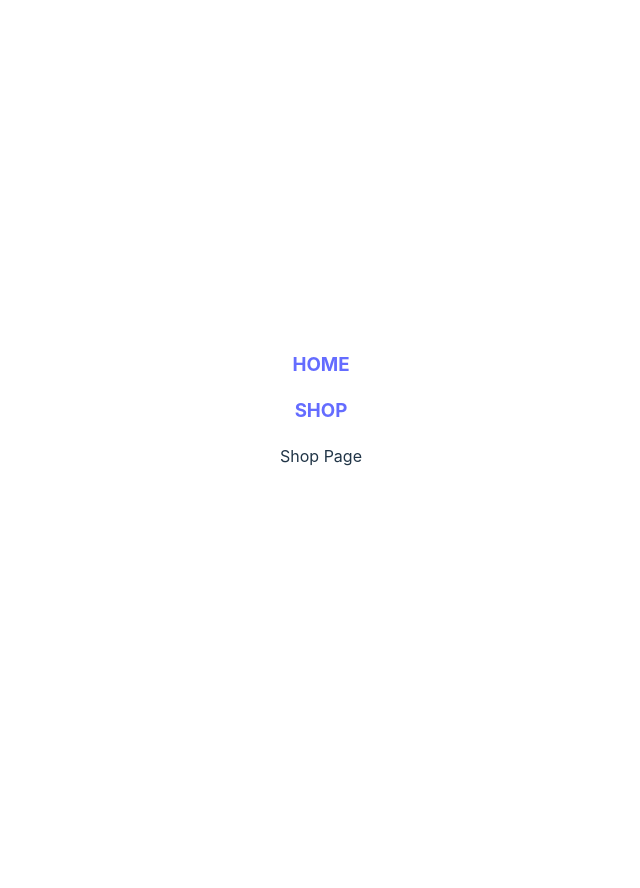
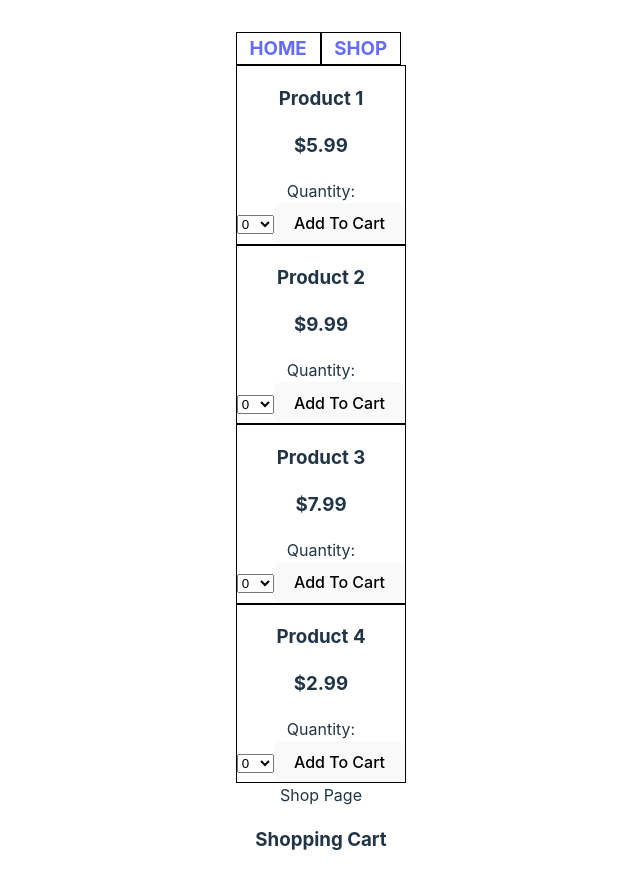
Before and after one commit to SuperHeavyBallet/TOP-Shopping-Cart, a React (Vite) app in the folder TOP-Shopping-Cart/: page /shop in a window 1280 px wide. Shown: the top 888 px of the page, without its empty margins (319-959 px from the left). Before the commit the page ends 800 px from the top, so only its background shows below. Built offline with nearby package versions, Linux system fonts and the light colour scheme.

Commit message:
Development

```diff
--- /dev/null
+++ b/TOP-Shopping-Cart/src/Components/HomePage/PageContainer/pageContainer.jsx
@@ -0,0 +1,12 @@
+export default function PageContainer( {pageName})
+
+
+{
+    const pageTitle = () => pageName ? pageName : "Untitled Page";
+
+    return(
+        <div>
+            {pageTitle()}
+        </div>
+    )
+}
--- a/TOP-Shopping-Cart/src/Components/HomePage/homePage.jsx
+++ b/TOP-Shopping-Cart/src/Components/HomePage/homePage.jsx
@@ -1,11 +1,17 @@
 import NavBar from "../navBar/navBar.jsx"
+import PageContainer from "./PageContainer/pageContainer.jsx"
+import styles from "./homePage.module.css"
 
 export default function HomePage(){
     return(
         <div>
 
             <NavBar />
-            Home Page
+
+
+            <div className={styles.pageContainer}>
+                Home Page
+            </div>
         </div>
     )
 }
--- /dev/null
+++ b/TOP-Shopping-Cart/src/Components/ShopPage/ProductItem/productItem.jsx
@@ -0,0 +1,48 @@
+import { useEffect, useState } from "react"
+import styles from "./productItem.module.css"
+
+export default function ProductItem( { productName, productPrice, addProductToCart})
+{
+
+    const [itemQuantity, setItemQuantity] = useState("0");
+
+    useEffect(() =>
+    {
+        console.log({productName}, itemQuantity);
+
+    }, itemQuantity)
+
+    function handleQuantityChange(e)
+    {
+        setItemQuantity(e.target.value);
+
+    }
+    function handleSubmitOrder()
+    {
+
+        addProductToCart(itemQuantity);
+    }
+    return(
+        <div className={styles.productItem}>
+            <h3>{productName}</h3>
+            <h3>${productPrice}</h3>
+            <div>Quantity:</div>
+            <select id="quantity" name="quantity"
+                onChange={handleQuantityChange}>
+                <option value={0}>0</option>
+                <option value={1}>1</option>
+                <option value={2}>2</option>
+                <option value={3}>3</option>
+                <option value={4}>4</option>
+                <option value={5}>5</option>
+                <option value={6}>6</option>
+                <option value={7}>7</option>
+                <option value={8}>8</option>
+                <option value={9}>9</option>
+                <option value={10}>10</option>
+
+            </select>
+            <button onClick={handleSubmitOrder}>Add To Cart</button>
+        </div>
+    )
+}
--- /dev/null
+++ b/TOP-Shopping-Cart/src/Components/ShopPage/ProductItem/productItem.module.css
@@ -0,0 +1,3 @@
+.productItem{
+    border: 1px solid black;
+}
--- /dev/null
+++ b/TOP-Shopping-Cart/src/Components/ShopPage/productList.json
@@ -0,0 +1,25 @@
+
+{
+    "products": [
+        {
+            "id": 1,
+            "name": "Product 1",
+            "price": "5.99"
+        },
+        {
+            "id": 2,
+            "name": "Product 2",
+            "price": "9.99"
+        },
+        {
+            "id": 3,
+            "name": "Product 3",
+            "price": "7.99"
+        },
+        {
+            "id": 4,
+            "name": "Product 4",
+            "price": "2.99"
+        }
+    ]
+}
--- a/TOP-Shopping-Cart/src/Components/ShopPage/shopPage.jsx
+++ b/TOP-Shopping-Cart/src/Components/ShopPage/shopPage.jsx
@@ -1,12 +1,62 @@
 import NavBar from "../navBar/navBar";
+import ProductItem from "./ProductItem/productItem.jsx";
+import styles from "./shopPage.module.css"
+import productsList from "./productList.json"
+import ShoppingCart from "../ShoppingCart/shoppingCart.jsx";
+import { useEffect, useState } from "react";
 
 export default function ShopPage()
 {
+    const [ cartContents, setCartContents ] = useState([]);
+
+    useEffect(() =>
+    {
+        const savedCart = localStorage.getItem('cartContents');
+        if (savedCart)
+        {
+            setCartContents(JSON.parse(savedCart));
+        }
+    }, []);
+
+    useEffect(() =>
+    {
+        localStorage.setItem("cartContents", JSON.stringify(cartContents));
+        }, [cartContents]);
+
+    function handleAddProductToCart(itemQuantity, productName)
+    {
+
+        setCartContents(prevContents => [[productName, itemQuantity], prevContents]);
+
+
+    }
     return(
         <div>
 
             <NavBar />
-            Shop Page
+
+            <div className={styles.pageContainer}>
+
+                {
+                    productsList.products.map((product) =>
+                        <ProductItem
+                            key={product.id}
+                            productName={product.name}
+                            productPrice={product.price}
+                            addProductToCart={(itemQuantity) => handleAddProductToCart(itemQuantity, product.name)}
+                        />
+                    )
+                }
+
+                Shop Page
+            </div>
+
+
+                <ShoppingCart
+                    itemToAdd={cartContents}></ShoppingCart>
+
+
+
         </div>
     )
 }
--- /dev/null
+++ b/TOP-Shopping-Cart/src/Components/ShoppingCart/shoppingCart.jsx
@@ -0,0 +1,16 @@
+import { useState } from "react";
+
+export default function ShoppingCart( {itemToAdd})
+{
+    const [ itemsInCart, setItemsInCart ] = useState([]);
+
+
+    return(
+        <div>
+            <h3>Shopping Cart</h3>
+            <div>
+                {itemToAdd}
+            </div>
+            </div>
+    )
+}
--- a/TOP-Shopping-Cart/src/Components/navBar/navBar.jsx
+++ b/TOP-Shopping-Cart/src/Components/navBar/navBar.jsx
@@ -1,12 +1,17 @@
 import { Link } from "react-router-dom";
+import styles from "./navBar.module.css";
 
 export default function NavBar()
 {
     return(
-        <div>
-            <Link to={"/"}>
+        <div className={styles.navBar}>
+            <Link to={"/"}
+                className={styles.navBarLink}
+            >
                 <h3>HOME</h3></Link>
-            <Link to={"shop"}>
+            <Link to={"shop"}
+                className={styles.navBarLink}
+            >
             <h3>SHOP</h3></Link>
         </div>
     )
--- a/TOP-Shopping-Cart/src/Components/navBar/navBar.module.css
+++ b/TOP-Shopping-Cart/src/Components/navBar/navBar.module.css
@@ -0,0 +1,16 @@
+.navBar{
+    display: flex;
+    flex-direction: row;
+
+
+}
+
+.navBarLink{
+    border: 1px solid black;
+    padding: 0.2vh 1vw;
+}
+
+.navBarLink > h3{
+    padding: 0;
+    margin: 0;
+}
--- a/TOP-Shopping-Cart/src/main.jsx
+++ b/TOP-Shopping-Cart/src/main.jsx
@@ -7,6 +7,7 @@ import {
 } from "react-router-dom"
 import HomePage from './Components/HomePage/homePage'
 import ShopPage from './Components/ShopPage/shopPage.jsx'
+import ShoppingCart from './Components/ShoppingCart/shoppingCart.jsx'
 
 const router = createBrowserRouter([
   {
```
Also changed, not shown: TOP-Shopping-Cart/src/Components/HomePage/PageContainer/pageContainer.module.css (added), TOP-Shopping-Cart/src/Components/ShoppingCart/shoppingCart.module.css (added).
